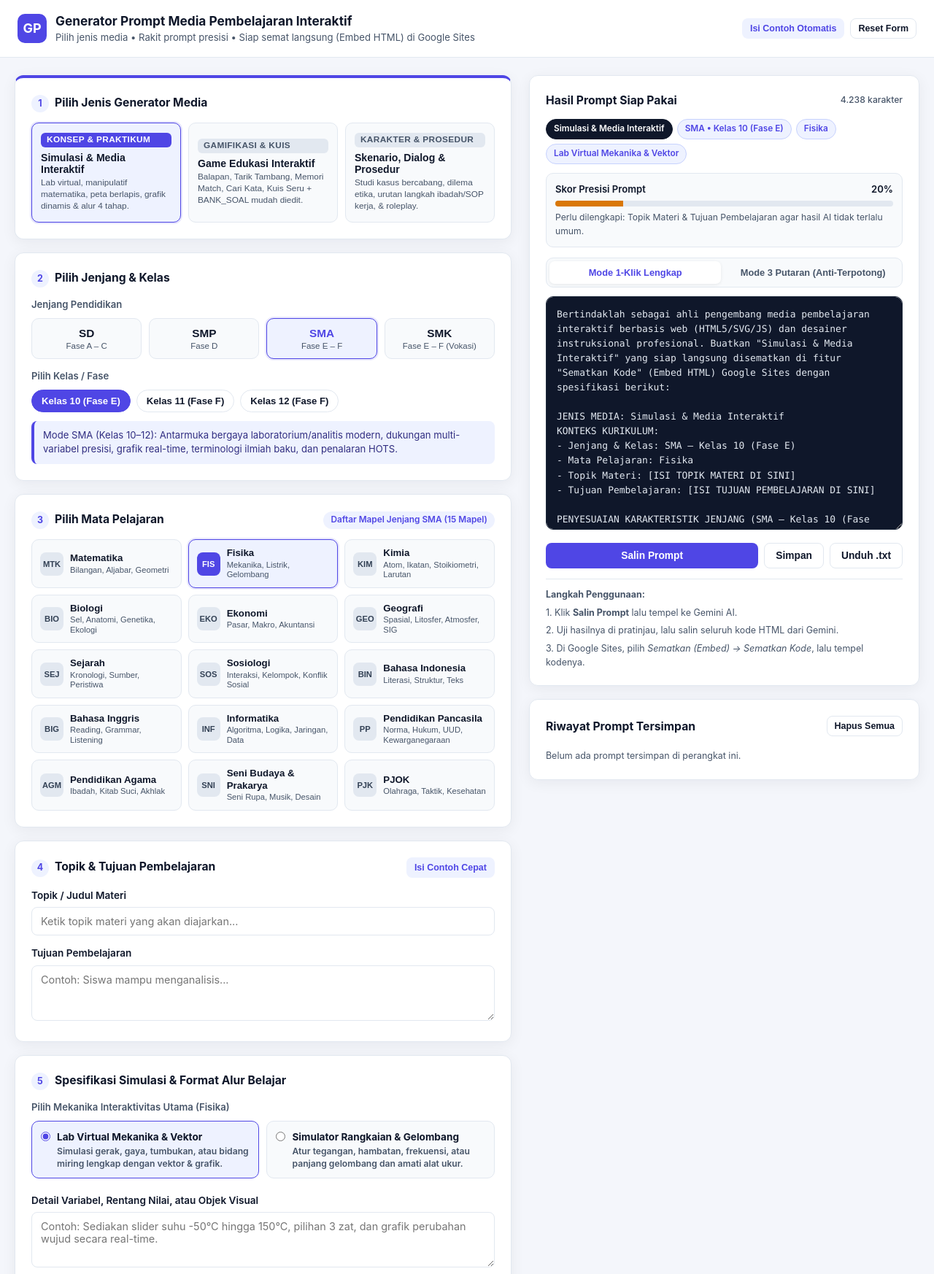
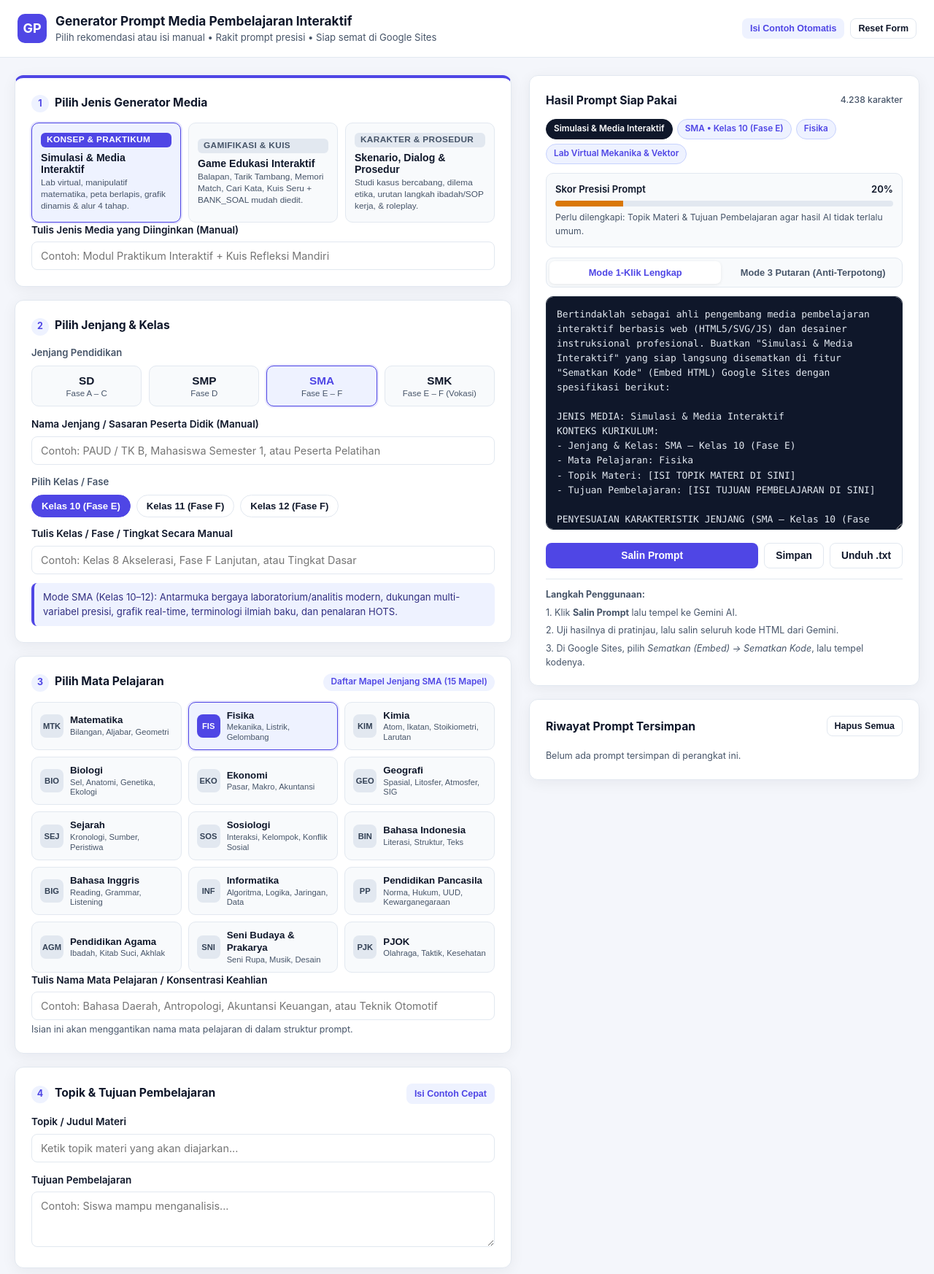
Before and after one commit to Trainer-Wahyu/genprompt, a plain HTML site: page index.html in a window 1280 px wide. Shown: the top 1746 px of the page at 73% size. Drawn offline with Linux system fonts and the light colour scheme.

Commit message:
Update index.html

```diff
--- a/index.html
+++ b/index.html
@@ -14,7 +14,7 @@
         <div class="brand-icon">GP</div>
         <div>
           <h1>Generator Prompt Media Pembelajaran Interaktif</h1>
-          <p>Pilih jenis media &bull; Rakit prompt presisi &bull; Siap semat langsung (Embed HTML) di Google Sites</p>
+          <p>Pilih rekomendasi atau isi manual &bull; Rakit prompt presisi &bull; Siap semat di Google Sites</p>
         </div>
       </div>
       <div class="topbar-actions">
@@ -25,14 +25,19 @@
   </header>
 
   <main class="container">
-    <!-- KOLOM KIRI: FORMULIR ADAPTIF -->
+    <!-- KOLOM KIRI: FORMULIR ADAPTIF + OPSI MANUAL -->
     <section>
-      <!-- LANGKAH 0: PILIH JENIS GENERATOR -->
+      <!-- LANGKAH 1: JENIS GENERATOR -->
       <div class="card highlight-card">
         <div class="section-title">
           <span><span class="step-badge">1</span>Pilih Jenis Generator Media</span>
         </div>
         <div id="generatorTypeGrid" class="gen-type-grid"></div>
+
+        <div id="customGenWrap" class="manual-box">
+          <label for="customGenInput">Tulis Jenis Media yang Diinginkan (Manual)</label>
+          <input type="text" id="customGenInput" placeholder="Contoh: Modul Praktikum Interaktif + Kuis Refleksi Mandiri" />
+        </div>
       </div>
 
       <!-- LANGKAH 2: JENJANG & KELAS -->
@@ -44,8 +49,18 @@
         <span class="sub-label">Jenjang Pendidikan</span>
         <div id="stageGrid" class="stage-grid"></div>
 
+        <div id="customStageWrap" class="manual-box" style="margin-bottom: 14px;">
+          <label for="customStageInput">Nama Jenjang / Sasaran Peserta Didik (Manual)</label>
+          <input type="text" id="customStageInput" placeholder="Contoh: PAUD / TK B, Mahasiswa Semester 1, atau Peserta Pelatihan" />
+        </div>
+
         <span class="sub-label">Pilih Kelas / Fase</span>
         <div id="gradePills" class="grade-pills"></div>
+
+        <div id="customGradeWrap" class="manual-box" style="margin-bottom: 12px;">
+          <label for="customGradeInput">Tulis Kelas / Fase / Tingkat Secara Manual</label>
+          <input type="text" id="customGradeInput" placeholder="Contoh: Kelas 8 Akselerasi, Fase F Lanjutan, atau Tingkat Dasar" />
+        </div>
 
         <div id="levelBadge" class="info-box"></div>
       </div>
@@ -58,9 +73,10 @@
         </div>
         <div id="subjectGrid" class="subject-grid"></div>
 
-        <div id="customSubjectWrap" class="custom-subject-wrap">
-          <label for="customSubjectInput">Nama Konsentrasi Keahlian / Mapel Produktif SMK</label>
-          <input type="text" id="customSubjectInput" placeholder="Contoh: Teknik Kendaraan Ringan, Akuntansi, TJKT, atau Tata Boga" />
+        <div id="customSubjectWrap" class="manual-box">
+          <label for="customSubjectInput" id="customSubjectLabel">Tulis Nama Mata Pelajaran / Konsentrasi Keahlian</label>
+          <input type="text" id="customSubjectInput" placeholder="Contoh: Bahasa Daerah, Antropologi, Akuntansi Keuangan, atau Teknik Otomotif" />
+          <div class="hint">Isian ini akan menggantikan nama mata pelajaran di dalam struktur prompt.</div>
         </div>
       </div>
 
@@ -82,7 +98,7 @@
         </div>
       </div>
 
-      <!-- LANGKAH 5: MEKANIKA & FORMAT (DINAMIS SESUAI JENIS GENERATOR) -->
+      <!-- LANGKAH 5: MEKANIKA & FORMAT (DENGAN OPSI MANUAL) -->
       <div class="card">
         <div class="section-title">
           <span id="step5Title"><span class="step-badge">5</span>Spesifikasi Interaktivitas &amp; Format</span>
@@ -91,14 +107,24 @@
         <span class="sub-label" id="mechanicSubLabel">Pilih Bentuk Interaktivitas</span>
         <div id="mechanicGrid" class="option-grid"></div>
 
+        <div id="customMechanicWrap" class="manual-box">
+          <label for="customMechanicInput">Jelaskan Bentuk Interaktivitas / Permainan Manual Anda</label>
+          <textarea id="customMechanicInput" placeholder="Contoh: Siswa menyusun potongan puzzle peta wilayah, lalu muncul pertanyaan saat tiap potongan terpasang."></textarea>
+        </div>
+
         <div class="field" style="margin-top: 14px;">
           <label for="mechanicDetail" id="detailLabel">Detail Variabel / Objek / Aturan Main (Opsional namun Disarankan)</label>
           <textarea id="mechanicDetail" placeholder="Tuliskan rentang angka, daftar objek, atau aturan khusus yang diinginkan..."></textarea>
         </div>
 
         <div style="margin-top: 18px;">
-          <span class="sub-label" id="subOptionLabel">Format Struktur Tampilan</span>
+          <span class="sub-label" id="subOptionLabel">Format Struktur Alur Belajar</span>
           <div id="subOptionGrid" class="option-grid"></div>
+
+          <div id="customSubOptionWrap" class="manual-box">
+            <label for="customSubOptionInput">Jelaskan Format Tata Letak / Alur Belajar Manual Anda</label>
+            <textarea id="customSubOptionInput" placeholder="Contoh: Layar dibagi atas-bawah; bagian atas menampilkan video/ilustrasi utama, bagian bawah berisi 5 kartu soal interaktif berurutan."></textarea>
+          </div>
         </div>
       </div>
 
@@ -116,6 +142,11 @@
         <div class="field">
           <label>Fitur Tambahan (Otomatis Aman untuk Embed HTML Google Sites)</label>
           <div id="featureToggles" class="toggle-list"></div>
+        </div>
+
+        <div class="field" style="margin-top: 12px;">
+          <label for="customFeatureInput">Instruksi Fitur / Aturan Tambahan Manual (Opsional)</label>
+          <input type="text" id="customFeatureInput" placeholder="Contoh: Gunakan nuansa warna hijau pastel dan sertakan tombol cetak/reset di pojok kanan." />
         </div>
       </div>
     </section>
```
